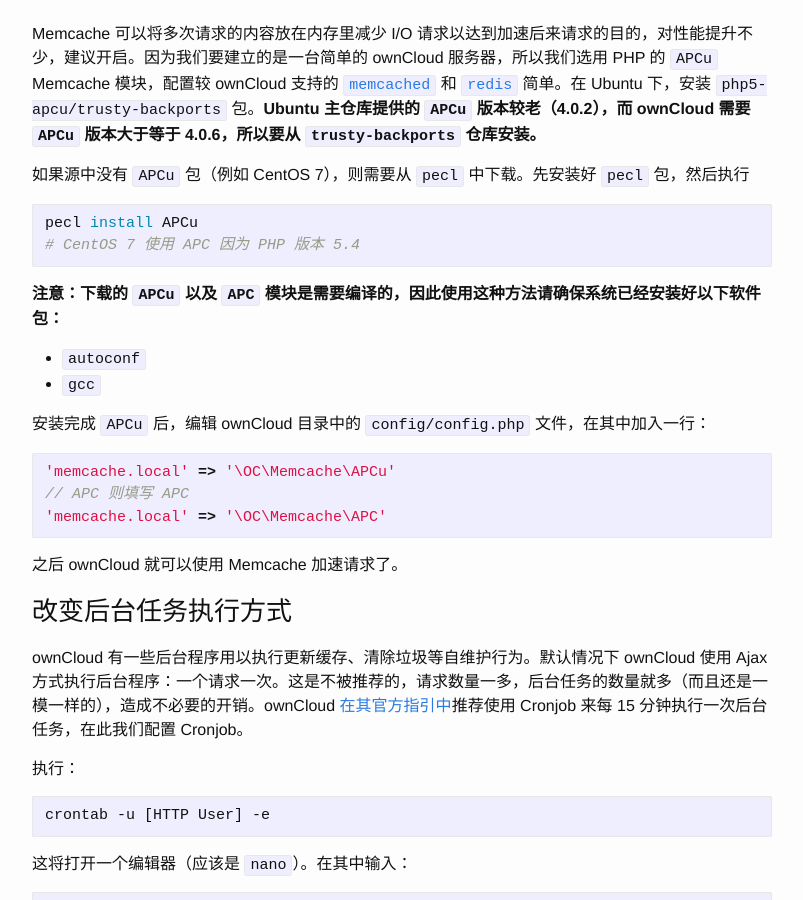
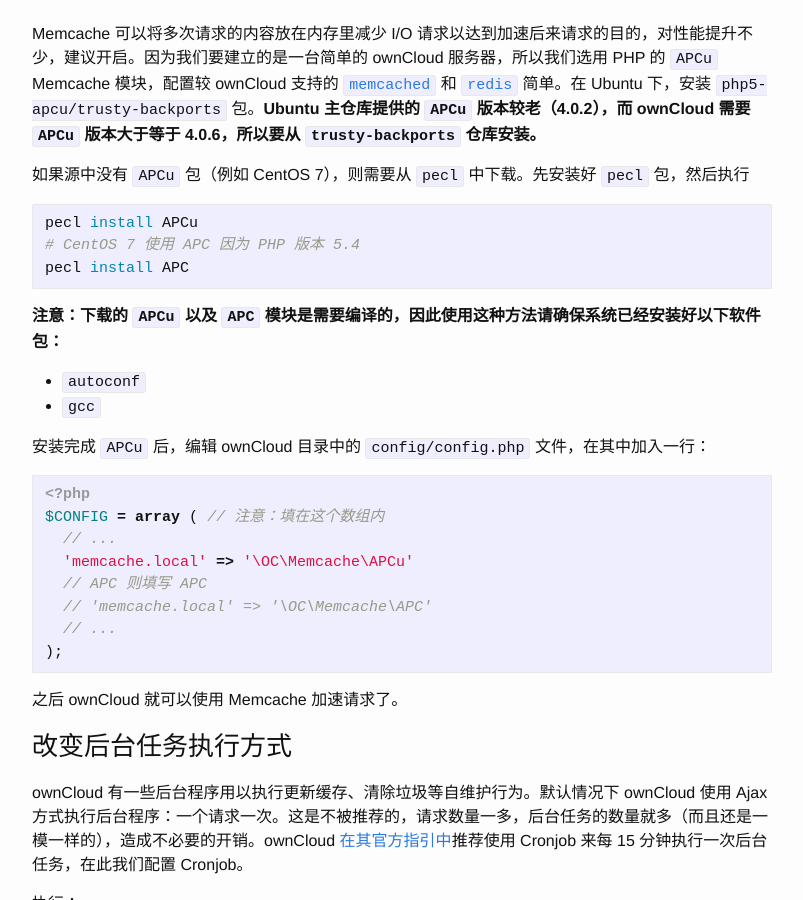
Before and after one commit to lmy441900/lmy441900.github.io, a Jekyll site: the page built from _posts/2016-08-06-how-to-setup-owncloud-on-a-single-server.md, in a window 1280 px wide and 900 px high, scrolled down 5401 px. Shown: the whole window, without its empty margins (238-1041 px from the left). Built offline with Jekyll 4.4.1, drawn with Linux system fonts in a browser that asks for light colours.

Commit message:
update: how-to-setup-owncloud-on-a-single-server
Signed-off-by: Junde Yhi <lmy441900@gmail.com>

````diff
--- a/_posts/2016-08-06-how-to-setup-owncloud-on-a-single-server.md
+++ b/_posts/2016-08-06-how-to-setup-owncloud-on-a-single-server.md
@@ -248,6 +248,7 @@
 ```bash
 pecl install APCu
 # CentOS 7 使用 APC 因为 PHP 版本 5.4
+pecl install APC
 ```
 
 **注意：下载的 `APCu` 以及 `APC` 模块是需要编译的，因此使用这种方法请确保系统已经安装好以下软件包：**
@@ -260,9 +261,14 @@
 安装完成 `APCu` 后，编辑 ownCloud 目录中的 `config/config.php` 文件，在其中加入一行：
 
 ```php
-'memcache.local' => '\OC\Memcache\APCu'
-// APC 则填写 APC
-'memcache.local' => '\OC\Memcache\APC'
+<?php
+$CONFIG = array ( // 注意：填在这个数组内
+  // ...
+  'memcache.local' => '\OC\Memcache\APCu'
+  // APC 则填写 APC
+  // 'memcache.local' => '\OC\Memcache\APC'
+  // ...
+);
 ```
 
 之后 ownCloud 就可以使用 Memcache 加速请求了。
````
